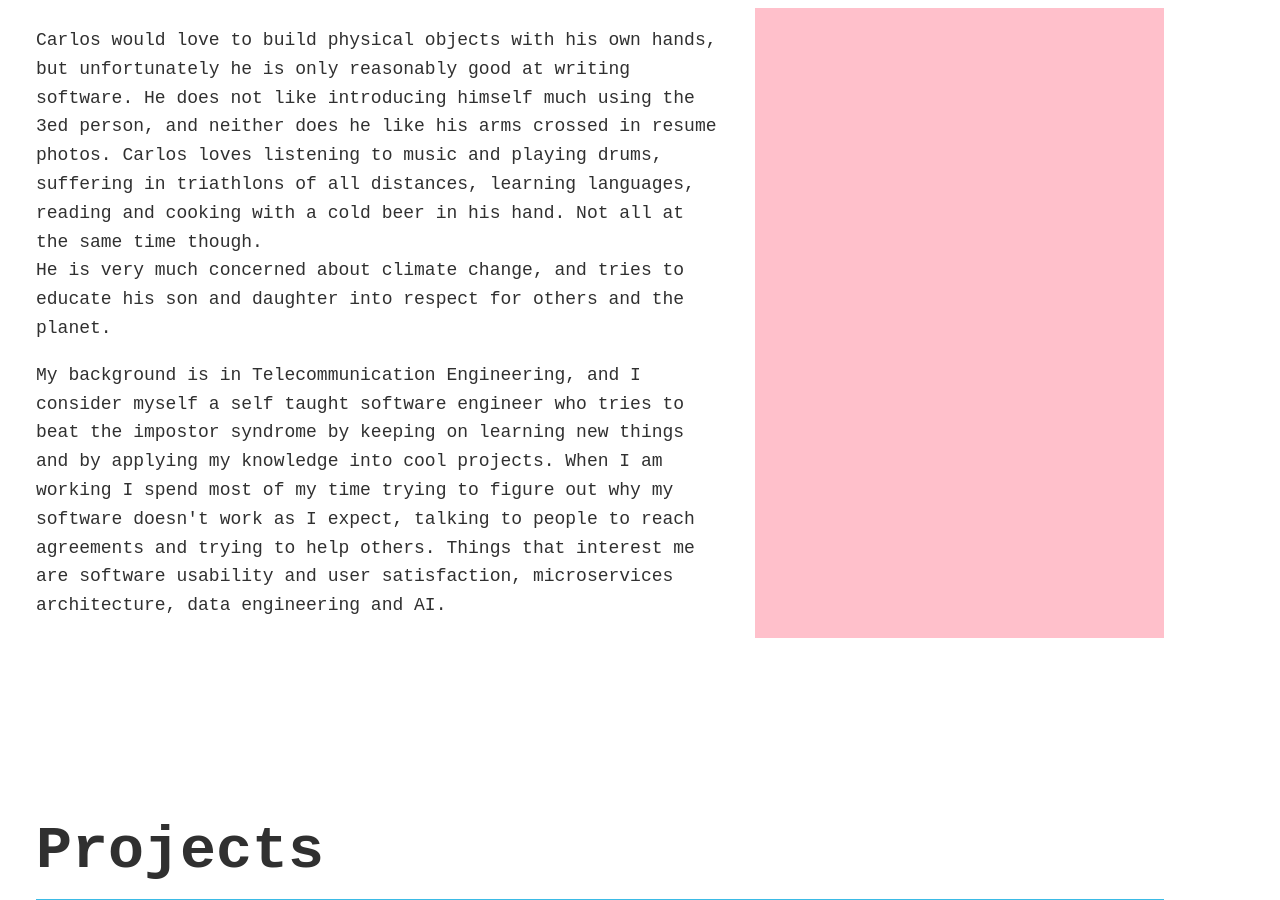
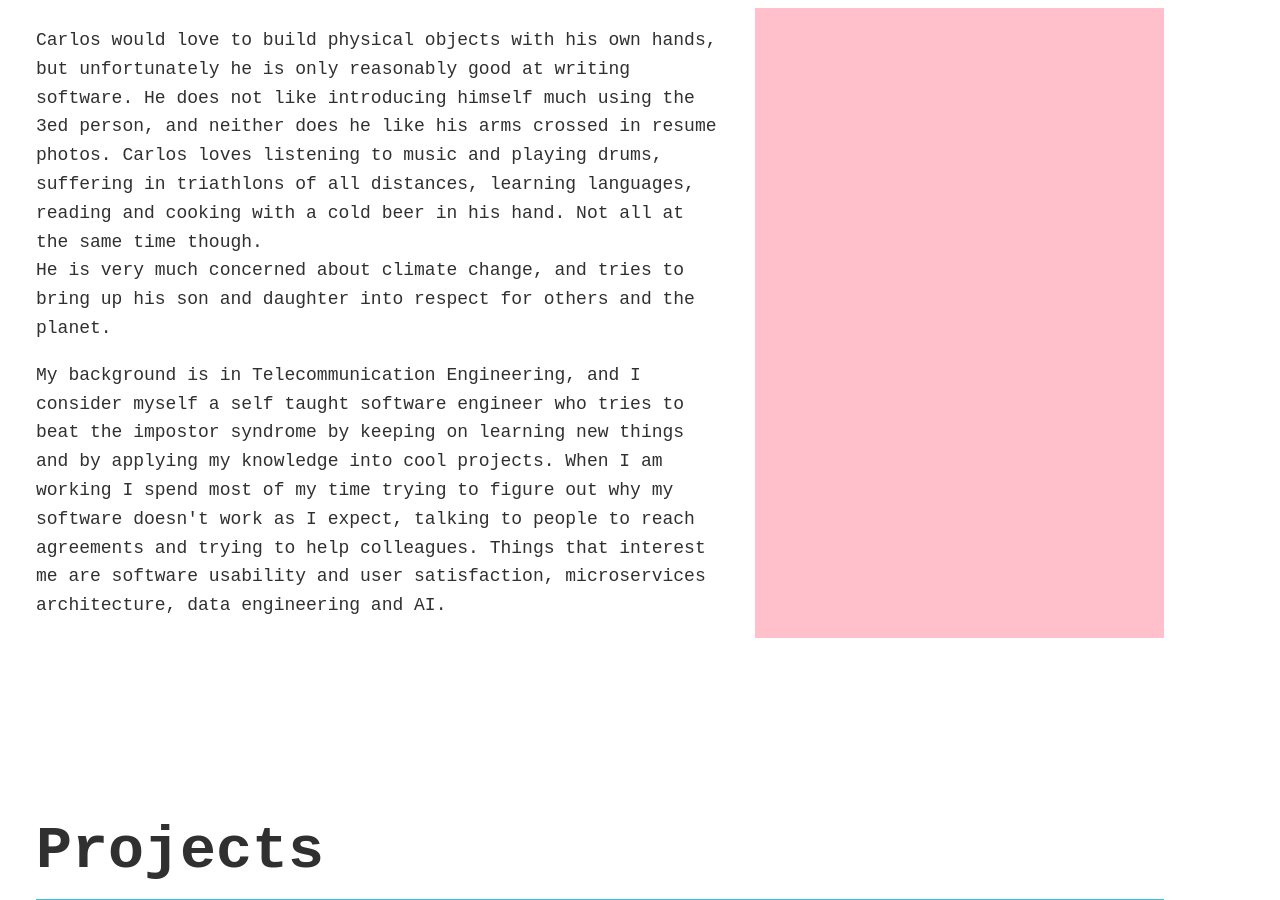
Before and after one commit to carlosghabrous/carlosghabrous.github.io, a Jekyll site: the page built from index.html, in a window 1280 px wide and 900 px high, scrolled down 645 px. Built offline with Jekyll 4.4.1, drawn with Linux system fonts in a browser that asks for light colours; nearby versions of some CDN libraries.

Commit message:
Add slight modifications to intro text

```diff
--- a/index.html
+++ b/index.html
@@ -19,14 +19,14 @@ title: Carlos Ghabrous Larrea
           suffering in triathlons of all distances, learning languages, reading and cooking with a cold beer in his hand.
           Not all at the same time though.
           <br>
-          He is very much concerned about climate change, and tries to educate his son and
+          He is very much concerned about climate change, and tries to bring up his son and
           daughter into respect for others and the planet.
       </p>
       <p>
           My background is in Telecommunication Engineering, and I consider myself a self taught software engineer who tries to beat
           the impostor syndrome by keeping on learning new things and by applying my knowledge into cool projects. When I am working
           I spend most of my time trying to figure out why my software doesn't work as I expect, talking to people to reach agreements
-          and trying to help others. Things that interest me are software usability and user satisfaction, microservices architecture, data engineering and AI.
+          and trying to help colleagues. Things that interest me are software usability and user satisfaction, microservices architecture, data engineering and AI.
       </p>
   </div>
 
```
